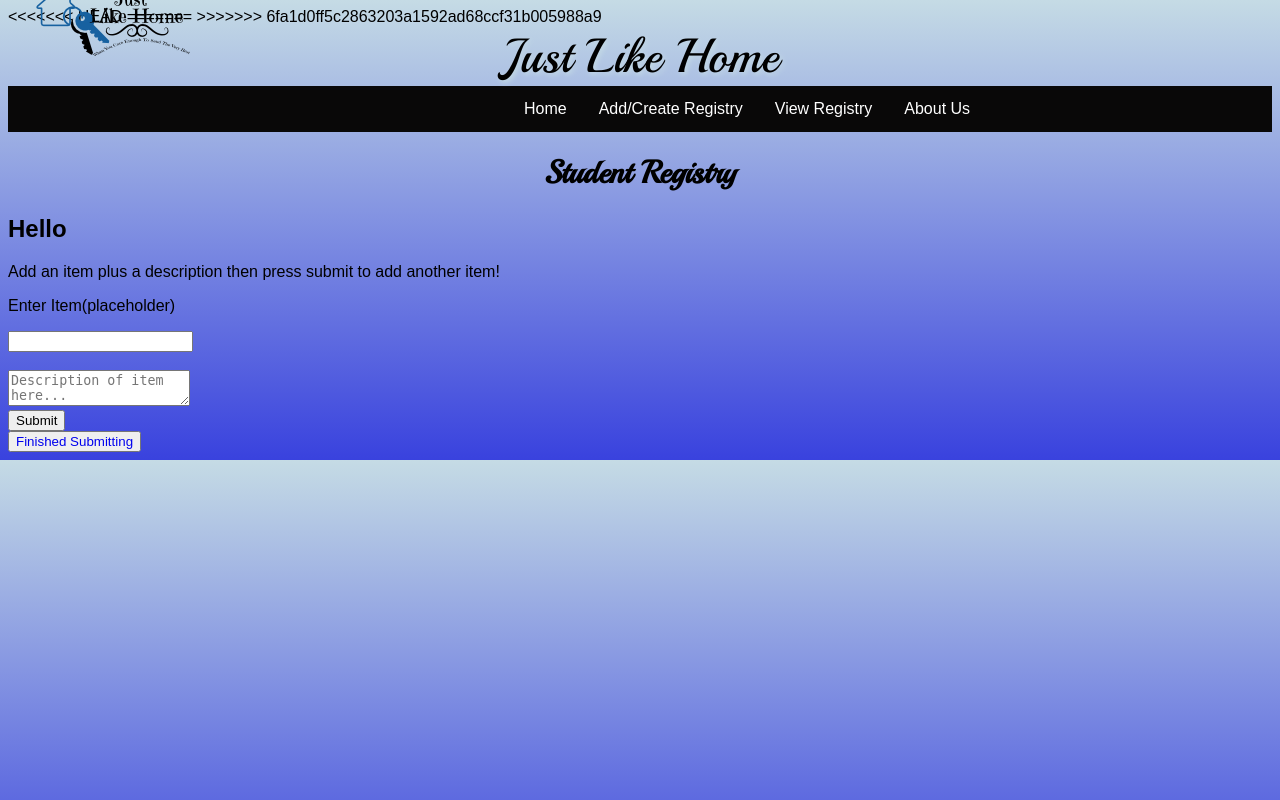
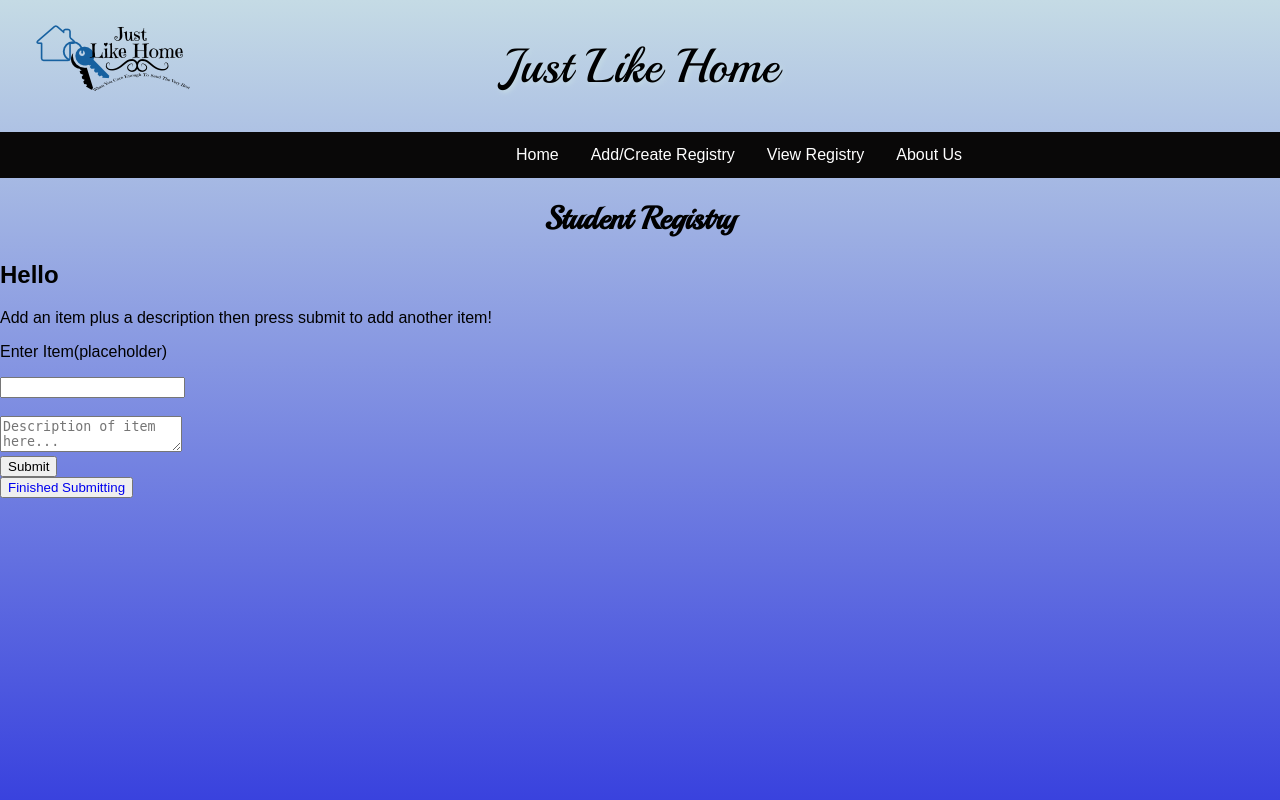
Before and after one commit to oXDE4THROWXo/Student-repository-, a Python web app: template templates/newregistrytemplate.html in a window 1280 px wide. Run offline with Jinja, Linux system fonts and the light colour scheme; the template is opened without the code that fills it, so the values that code supplies are empty.

Commit message:
background

```diff
--- a/resources/home.css
+++ b/resources/home.css
@@ -1,7 +1,16 @@
+html {
+    height: 100%;
+}
+body {
+    height: 100%;
+    margin: 0;
+    background-repeat: no-repeat;
+    background-attachment: fixed;
 
-body {
 	background: linear-gradient(#C5DBE5,#3942DE);
 	font-family: sans-serif;
+
+
 }
 
 #title{
--- a/resources/newregistry.css
+++ b/resources/newregistry.css
@@ -1,6 +1,6 @@
 #logo {
 	position: absolute;
-    top: -80px;
+    top: -45px;
     left: 16px;
     font-size: 18px;
 }
--- a/templates/newregistrytemplate.html
+++ b/templates/newregistrytemplate.html
@@ -3,20 +3,22 @@
 <head>
     <title>New Registry</title>
     <link rel="stylesheet" type="text/css" href="resources/home.css">
-<<<<<<< HEAD
+
     <link rel="stylesheet" type="text/css" href="resources/homewmenu.css">
     <link rel="stylesheet" type="text/css" href="resources/newregistry.css">
     <link href="https://fonts.googleapis.com/css?family=Playball" rel="stylesheet">
-=======
+
     <!-- <link rel="stylesheet" type="text/css" href="resources/homewmenu.css"> -->
 <!--     <link rel="stylesheet" type="text/css" href="resources/newregistry.css"> -->
     <link href="https://fonts.googleapis.com/css?family=Playball" rel="stylesheet">
     <!-- <link rel="stylesheet" type="text/css" href="resources/subthx.css"> -->
->>>>>>> 6fa1d0ff5c2863203a1592ad68ccf31b005988a9
+
 </head>
 <body>
 <img id="logo" src="resources/logo.png">
+<br></br>
 <div id="title">Just Like Home</div>
+<br></br>
 <ul>
   <li><a class="active" href="/home">Home</a></li>
   <li><a href="/newregistry">Add/Create Registry</a></li>
@@ -41,12 +43,5 @@
 </form>
 <button><a href= "/submitthanks" style="text-decoration: none;">Finished Submitting</a></button>
 
-
-
-
-
-
-
-
 </body>
 </html>
```
Also changed, not shown: templates/home.html (line endings or trailing spaces).
